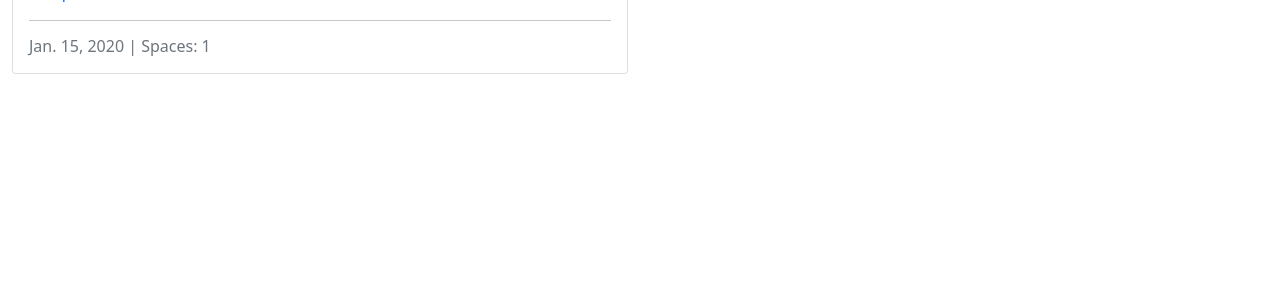
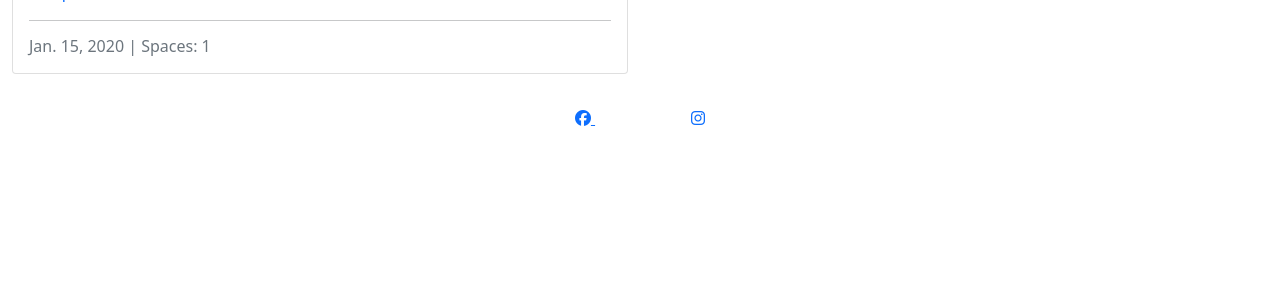
Before and after one commit to KieMerr17/PP4-Mr-Ts-Pies, a Django app: page /workshops/ in a window 1280 px wide. Shown: the part 259-559 px from the top of the page. Run offline with Django 4.2, Linux system fonts and the light colour scheme; tables that the repository leaves empty hold one stand-in row (values such as "Sample post"); some libraries are stand-ins or nearby versions.

Commit message:
add social links to footer in base.html

```diff
--- a/templates/base.html
+++ b/templates/base.html
@@ -80,23 +80,38 @@
             </div>
         </nav>
     </div>
+    <!-- End Navigation -->
+
 
     <main class="flex-shrink-0 main-bg">
         {% block content %}
+
         <!-- Content Goes here -->
+
         {% endblock content %}
     </main>
 
-    <!-- Footer -->
-    <footer class="footer mt-auto py-3 dark-bg">
-        <p class="m-0 text-center text-white">
-            Follow us:
-            <i class="fab fa-facebook-square ms-3"></i>
-            <i class="fab fa-twitter-square ms-3"></i>
-            <i class="fab fa-instagram-square ms-3"></i>
-            <i class="fab fa-youtube-square ms-3"></i>
-        </p>
+
+    <!-- Social Links -->
+    <footer>
+        <ul id="social-networks" class="p-2 mb-0 text-center">
+            <li class="d-inline mx-5">
+                <a href="https://www.facebook.com/mrtpies" target="_blank" rel="noopener" aria-label="Vist our Facebook page (Opens in new tab)">
+                    <i class="fa-brands fa-facebook"></i>
+                </a>
+            </li>
+            <li class="d-inline m-5">
+                <a href="https://www.instagram.com/" target="_blank" rel="noopener" aria-label="Vist our Instagram page (Opens in new tab)">
+                    <i class="fa-brands fa-instagram"></i>
+                </a>
+            </li>
+        </ul>
     </footer>
+
+    <!-- Font Awesome -->
+    <script src="https://kit.fontawesome.com/dce19298c1.js" crossorigin="anonymous"></script>
+    <script src="https://code.jquery.com/jquery-3.3.1.slim.min.js" integrity="sha384-q8i/X+965DzO0rT7abK41JStQIAqVgRVzpbzo5smXKp4YfRvH+8abtTE1Pi6jizo" crossorigin="anonymous"></script>
+    <script src="https://cdnjs.cloudflare.com/ajax/libs/popper.js/1.14.3/umd/popper.min.js" integrity="sha384-ZMP7rVo3mIykV+2+9J3UJ46jBk0WLaUAdn689aCwoqbBJiSnjAK/l8WvCWPIPm49" crossorigin="anonymous"></script>
 </body>
 
 </html>
```
